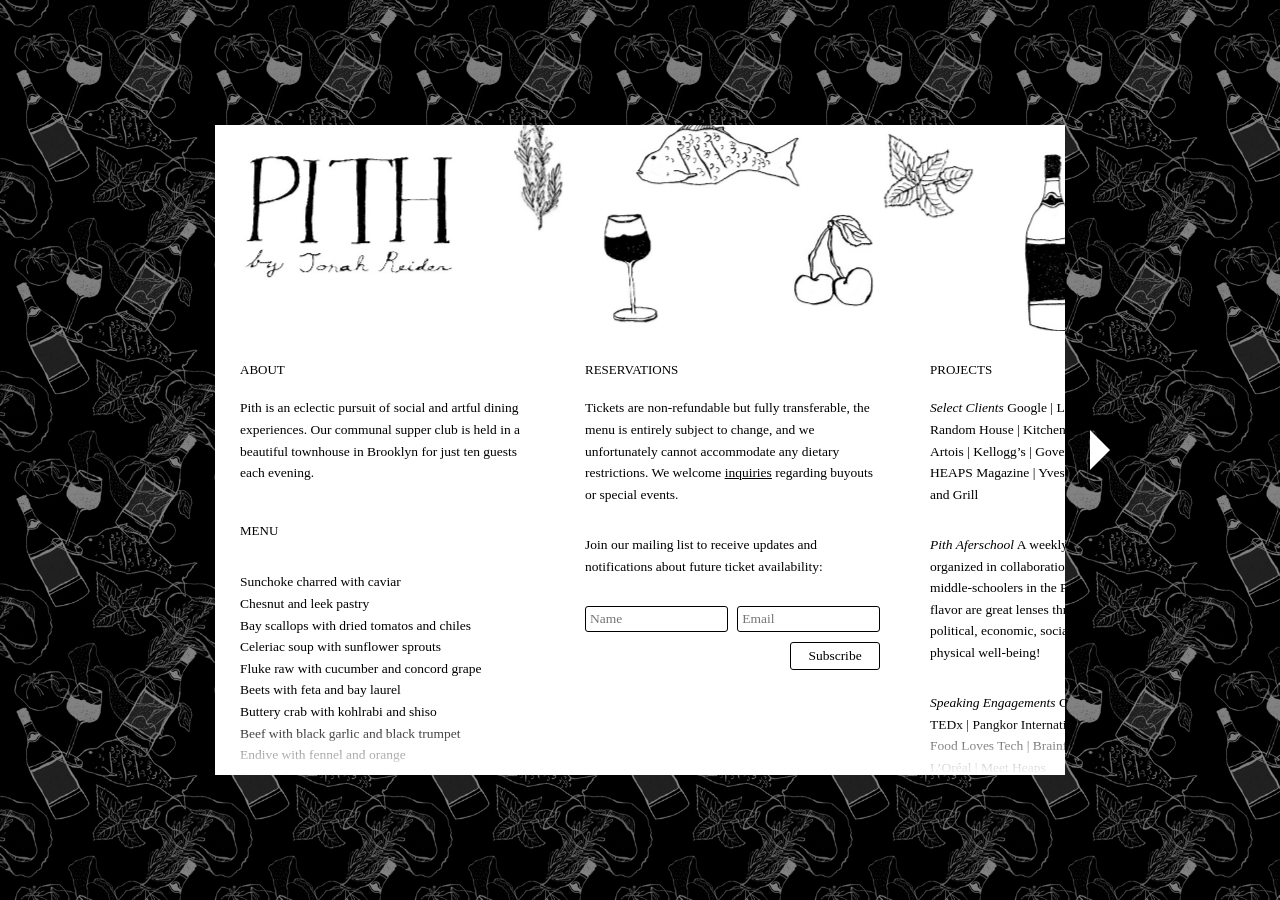
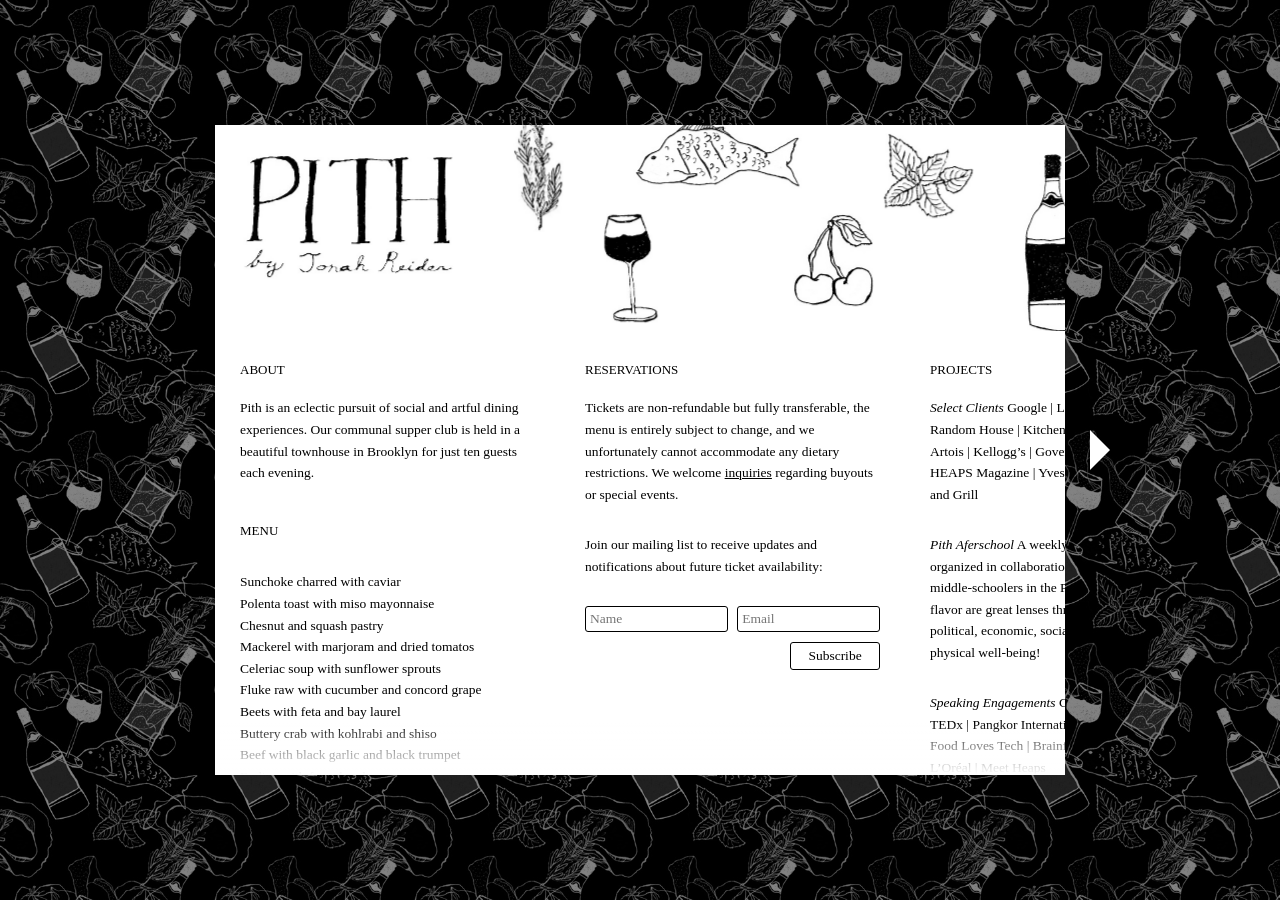
Before and after one commit to zoe-pith/pith-site, a Jekyll site: the page built from index.md, in a window 1280 px wide. Built offline with Jekyll 4.4.1, drawn with Linux system fonts in a browser that asks for light colours; some web fonts are replaced.

Commit message:
Update about.md

```diff
--- a/sections/about.md
+++ b/sections/about.md
@@ -3,8 +3,9 @@
 Pith is an eclectic pursuit of social and artful dining experiences. Our communal supper club is held in a beautiful townhouse in Brooklyn for just ten guests each evening.
 # menu
 Sunchoke charred with caviar
-Chesnut and leek pastry
-Bay scallops with dried tomatos and chiles
+Polenta toast with miso mayonnaise
+Chesnut and squash pastry
+Mackerel with marjoram and dried tomatos
 Celeriac soup with sunflower sprouts
 Fluke raw with cucumber and concord grape
 Beets with feta and bay laurel
```
